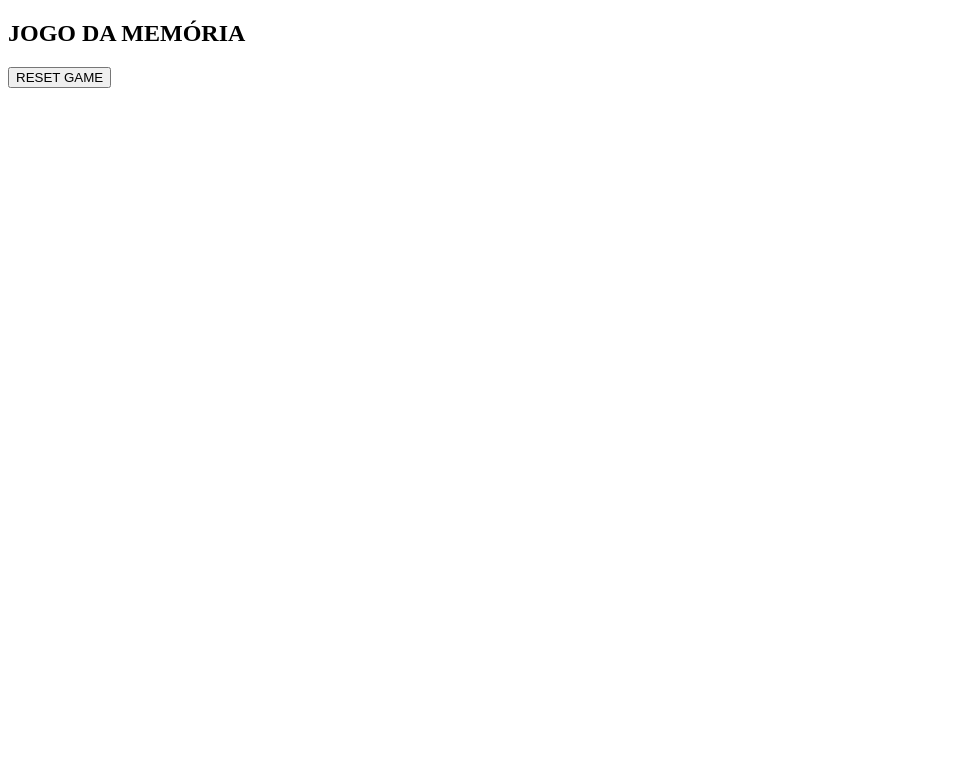
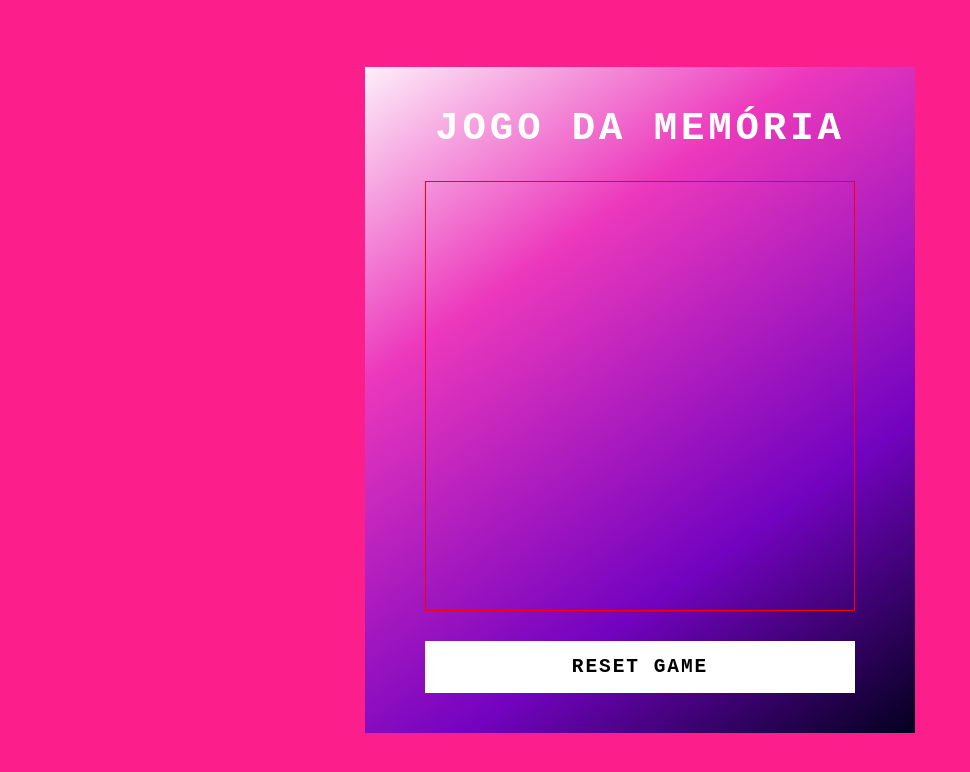
Before and after one commit to vinicius-vses/memory-game, a plain HTML site: page index.html in a window 1280 px wide. Shown: the whole page, without its empty margins (0-970 px from the left). Drawn offline with Linux system fonts and the light colour scheme.

Commit message:
Add estilização

```diff
--- a/index.html
+++ b/index.html
@@ -1,20 +1,20 @@
 <!DOCTYPE html>
 <html lang="pt-br">
   <head>
-    <meta charset="UTF-8">
-    <meta name="viewport" content="width=device-width, initial-scale=1.0">
+    <meta charset="UTF-8" />
+    <meta name="viewport" content="width=device-width, initial-scale=1.0" />
     <title>Jogo da Memória</title>
-    <link rel="stylesheet" href="./src/styles/reset.css">
-    <link rel="stylesheet" href="./src/styles/main.css">
+    <link rel="stylesheet" href="./src/styles/reset.css" />
+    <link rel="stylesheet" href="./src/styles/main.css" />
   </head>
   <body>
     <div class="container">
       <h2>JOGO DA MEMÓRIA</h2>
       <div class="game"></div>
-        <button class="reset" onclick="window.location.reload()">RESET GAME</button>
+      <button class="reset" onclick="window.location.reload()">
+        RESET GAME
+      </button>
     </div>
-
-
 
     <script src="./src/scripts/engine.js" defer></script>
   </body>
--- a/src/styles/main.css
+++ b/src/styles/main.css
@@ -0,0 +1,70 @@
+body {
+  display: flex;
+  justify-content: center;
+  align-items: center;
+  min-height: 100vh;
+  background: #fc1e8a;
+}
+
+.container {
+  position: relative;
+  display: flex;
+  flex-direction: column;
+  justify-content: center;
+  align-items: center;
+  gap: 30px;
+  background: linear-gradient(
+    325deg,
+    #03001e 0%,
+    #7303c0 30%,
+    #ec38bc 70%,
+    #fdeff9 100%
+  );
+  padding: 40px 60px;
+}
+
+h2 {
+  font-size: 3em;
+  color: #ffff;
+  text-transform: uppercase;
+  letter-spacing: 0.1em;
+}
+
+.reset {
+  padding: 15px 20px;
+  width: 100%;
+  color: #000;
+  background-color: #ffff;
+  border: none;
+  font-size: 1.5em;
+  letter-spacing: 0.1em;
+  text-transform: uppercase;
+  cursor: pointer;
+  font-weight: 600;
+}
+
+.reset:focus {
+  color: #ec38bc;
+  background-color: #262809;
+}
+
+.game {
+  border: 1px solid #ff0000;
+  width: 430px;
+  height: 430px;
+  display: flex;
+  flex-wrap: wrap;
+  gap: 10px;
+  transform-style: preserve-3d;
+  perspective: 500px;
+}
+
+.item {
+  position: relative;
+  width: 100px;
+  height: 100px;
+  display: flex;
+  align-items: center;
+  justify-content: center;
+  background-color: #fff;
+}
--- a/src/styles/reset.css
+++ b/src/styles/reset.css
@@ -0,0 +1,7 @@
+*{
+    margin: 0;
+    padding: 0;
+    outline: none;
+    box-sizing: border-box;
+    font-family: monospace;
+}
```
Lines whose indentation alone changed are shown as unchanged.
